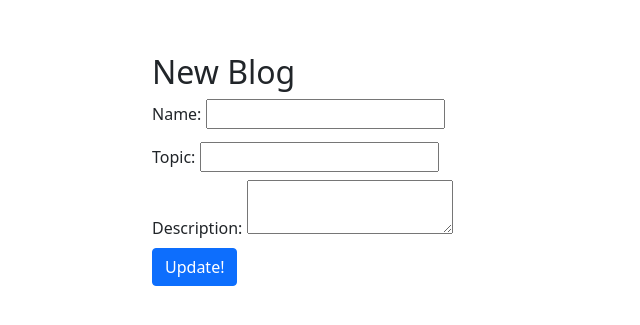
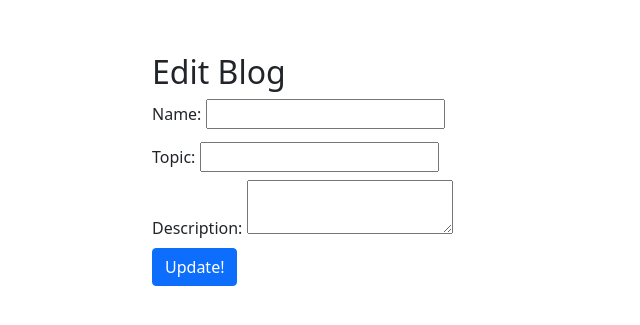
Before and after one commit to JakeClise/blogs, a Flask app: template flask_app/templates/edit_blog.html in a window 1280 px wide. Shown: the part 59-384 px from the top of the page, without its empty margins (0-640 px from the left). Run offline with Flask 2, Linux system fonts and the light colour scheme; the template is opened without the code that fills it, so the values that code supplies are empty.

Commit message:
fixed html on update page

```diff
--- a/flask_app/templates/edit_blog.html
+++ b/flask_app/templates/edit_blog.html
@@ -23,7 +23,7 @@
     {% endwith %}
     <div class="container mt-5" style="max-width: 1000px;">
         <form action="/update/{{one_blog.id}}" method="post">
-            <h2>New Blog</h2>
+            <h2>Edit Blog</h2>
             <div class="mt-2">
                 <label for="name">Name:</label>
                 <input type="text" name="name" id="name" value="{{one_blog.name}}">
```
